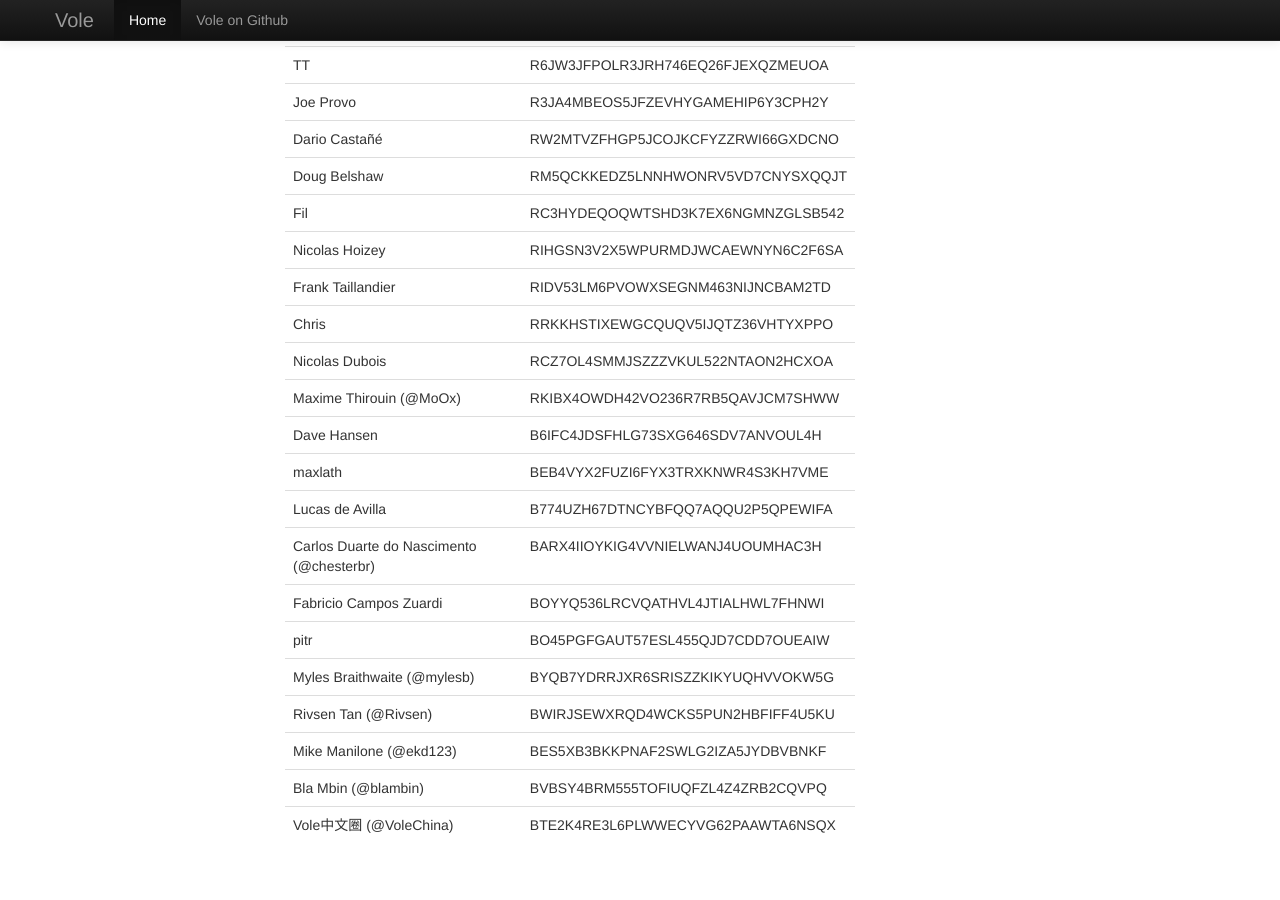
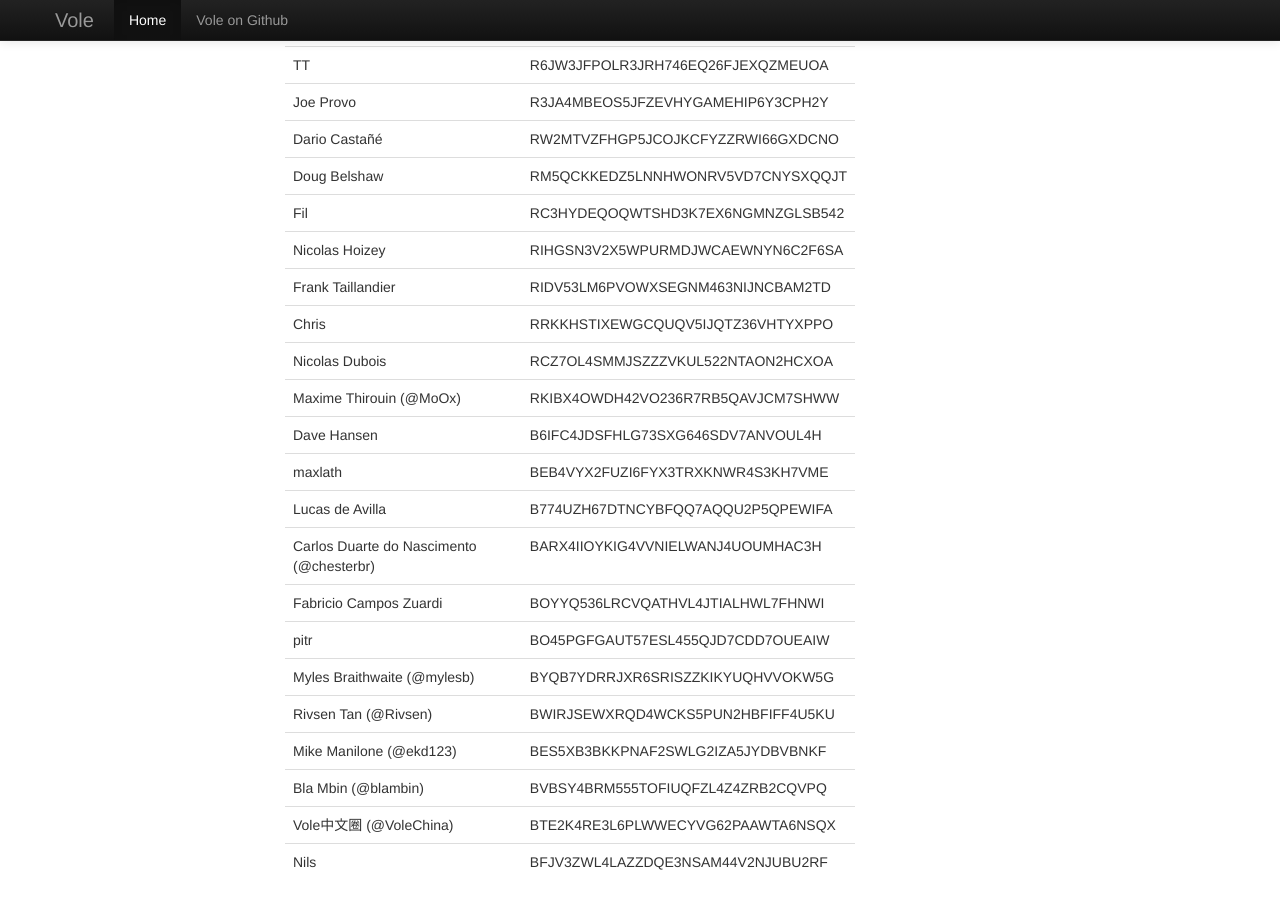
Before and after one commit to vole/vole.github.io, a Jekyll site: the page built from index.html, in a window 1280 px wide and 900 px high, scrolled down 2632 px. Built offline with Jekyll 4.4.1, drawn with Linux system fonts in a browser that asks for light colours; before the commit the page ends 3495 px from its top, so only the background shows below that.

Commit message:
Update index.html

```diff
--- a/index.html
+++ b/index.html
@@ -198,6 +198,10 @@ title: Vole.cc
               <td>Vole中文圈 (@VoleChina)</td>
               <td>BTE2K4RE3L6PLWWECYVG62PAAWTA6NSQX</td>
             </tr>
+            <tr>
+              <td>Nils</td>
+              <td>BFJV3ZWL4LAZZDQE3NSAM44V2NJUBU2RF</td>
+            </tr>
           </tbody>
         </table>
       </div>
```
